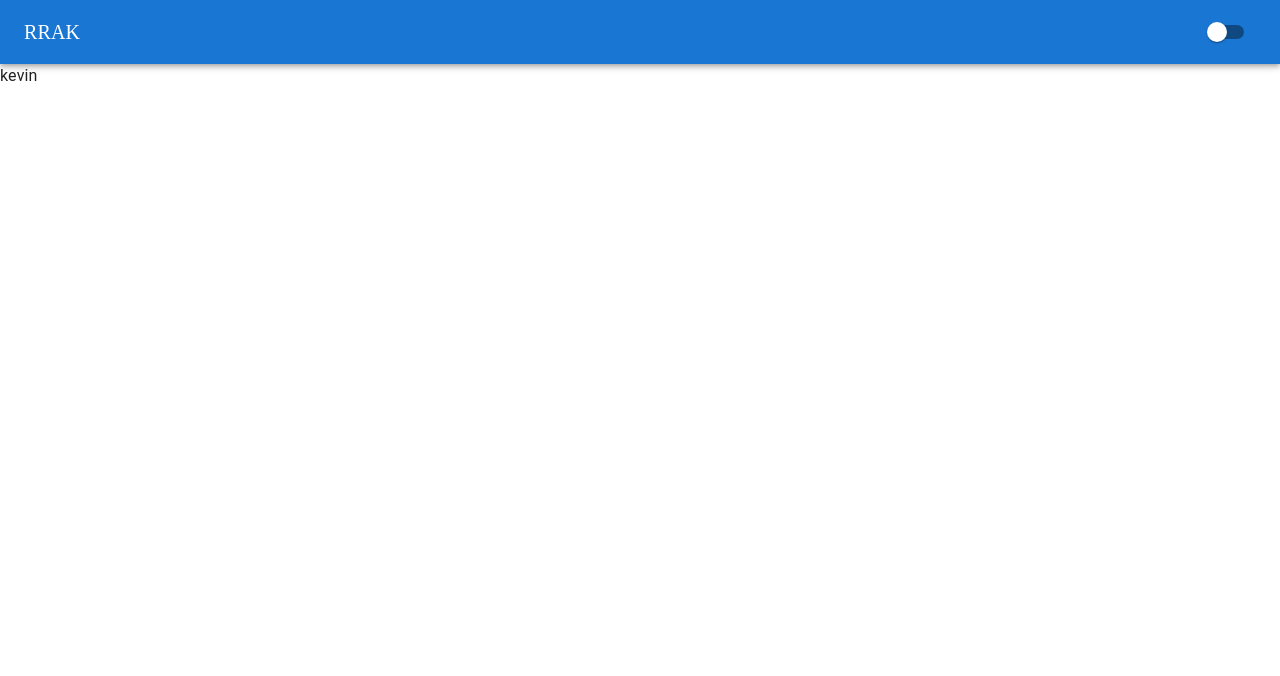
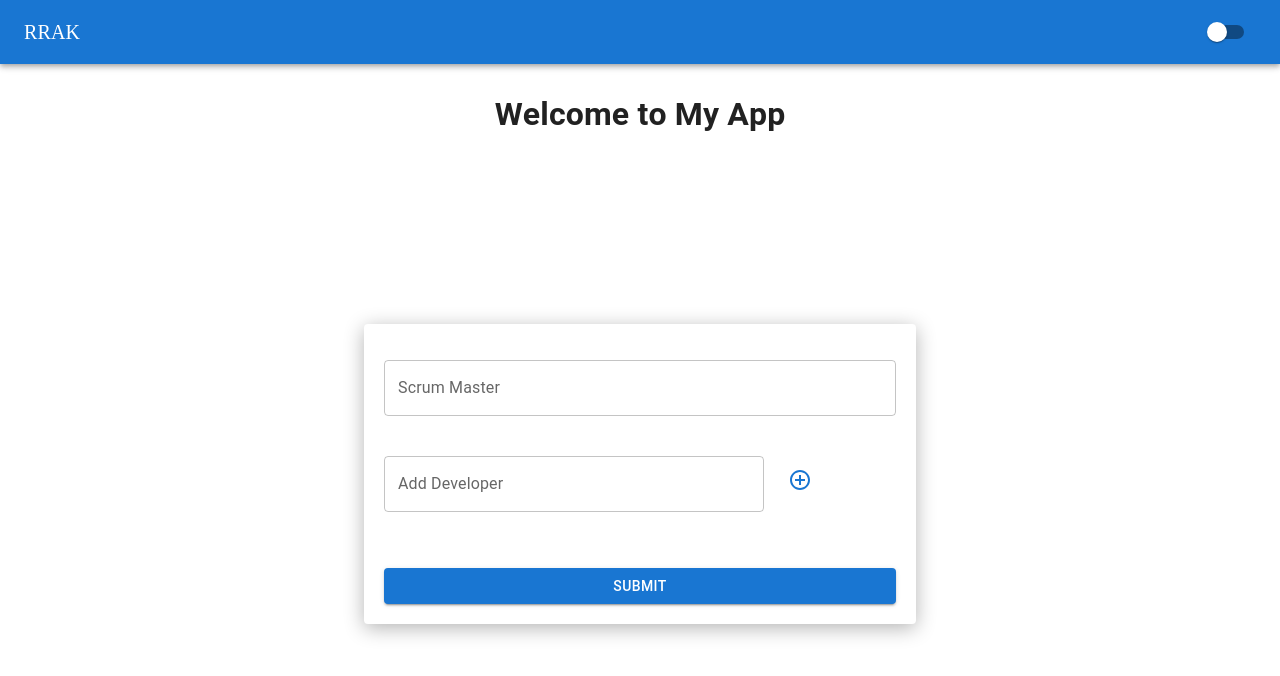
Before and after one commit to reheant/McHacks11, a React (Create React App) app in the folder client/: page / in a window 1280 px wide. Shown: the top 676 px of the page. Built offline with nearby package versions, Linux system fonts and the light colour scheme.

Commit message:
home page started

```diff
--- /dev/null
+++ b/client/src/App.css
@@ -0,0 +1,16 @@
+@keyframes slideInFromLeft {
+  0% {
+    transform: translateX(-100%);
+    opacity: 0;
+  }
+  100% {
+    transform: translateX(0);
+    opacity: 1;
+  }
+}
+
+.letter-animation {
+  display: inline-block;
+  animation: slideInFromLeft 0.5s ease-out forwards;
+  /* animation-delay will be set inline for each letter */
+}
--- a/client/src/App.js
+++ b/client/src/App.js
@@ -1,5 +1,6 @@
 import Header from './Components/Header'; // Adjust the path if your file structure is different
 import Routes from './Components/Routes';
+import './App.css';
 
 
 function App() {
--- /dev/null
+++ b/client/src/Components/AnimatedText.jsx
@@ -0,0 +1,23 @@
+import React from 'react';
+
+
+const AnimatedText = ({ text, animationClassName }) => {
+  // Split the text into letters
+  const letters = text.split('');
+
+  return (
+    <div>
+      {letters.map((letter, index) => (
+        <span
+          key={index}
+          className={animationClassName}
+          style={{ animationDelay: `${index * 0.05}s`, display: 'inline-block', whiteSpace: 'pre' }}
+        >
+          {letter === ' ' ? '\u00A0' : letter}
+        </span>
+      ))}
+    </div>
+  );
+};
+
+export default AnimatedText;
--- a/client/src/Components/Home.jsx
+++ b/client/src/Components/Home.jsx
@@ -1,11 +1,122 @@
-export default function Home() {
+import React, { useState } from "react";
+import {
+  Container,
+  TextField,
+  Button,
+  IconButton,
+  List,
+  ListItem,
+  Box,
+  ListItemText,
+  Grid,
+  Paper,
+} from "@mui/material";
+import AddCircleOutlineIcon from "@mui/icons-material/AddCircleOutline";
+import RemoveCircleOutlineIcon from "@mui/icons-material/RemoveCircleOutline";
+import AnimatedText from './AnimatedText';
 
-    return (
-      <>
-      <div>
-        kevin
-      </div>
 
-      </>
-    );
-  }
+const TeamForm = () => {
+  const [scrumMaster, setScrumMaster] = useState("");
+  const [newDeveloper, setNewDeveloper] = useState("");
+  const [developers, setDevelopers] = useState([]);
+
+  const handleScrumMasterChange = (event) => {
+    setScrumMaster(event.target.value);
+  };
+
+  const handleNewDeveloperChange = (event) => {
+    setNewDeveloper(event.target.value);
+  };
+
+  const addDeveloper = () => {
+    if (newDeveloper) {
+      setDevelopers([...developers, newDeveloper]);
+      setNewDeveloper(""); // Reset the input field
+    }
+  };
+
+  const deleteDeveloper = (index) => {
+    const updatedDevelopers = developers.filter((_, i) => i !== index);
+    setDevelopers(updatedDevelopers);
+  };
+
+  const handleSubmit = (event) => {
+    event.preventDefault();
+    // Handle form submission, probably send to your server
+    console.log("Scrum Master:", scrumMaster);
+    console.log("Developers:", developers);
+  };
+
+  return (
+    <>
+    <Box sx={{display: 'flex', justifyContent: 'center', alignItems: 'center',height:'100px'}}> <h1><AnimatedText text="Welcome to My App" animationClassName="letter-animation" /></h1></Box>
+    <Box sx={{display: 'flex', justifyContent: 'center', alignItems: 'center', height: '600px', maxHeight:"1000px"}}>
+    <Container maxWidth="sm">
+
+      <Paper sx={{ padding: "20px", marginTop: "20px",boxShadow: '0px 4px 20px rgba(0, 0, 0, 0.3)'}}>
+        <form onSubmit={handleSubmit}>
+          <Grid container spacing={2} alignItems="center">
+            <Grid item xs={12}>
+              <TextField
+                label="Scrum Master"
+                value={scrumMaster}
+                onChange={handleScrumMasterChange}
+                margin="normal"
+                fullWidth
+              />
+            </Grid>
+            <Grid item xs={9}>
+              <TextField
+                label="Add Developer"
+                value={newDeveloper}
+                onChange={handleNewDeveloperChange}
+                margin="normal"
+                fullWidth
+              />
+            </Grid>
+            <Grid item xs={3}>
+              <IconButton onClick={addDeveloper} color="primary">
+                <AddCircleOutlineIcon />
+              </IconButton>
+            </Grid>
+            <Grid item xs={12}>
+              <List>
+                {developers.map((developer, index) => (
+                  <ListItem
+                    key={index}
+                    secondaryAction={
+                      <IconButton
+                        edge="end"
+                        aria-label="delete"
+                        onClick={() => deleteDeveloper(index)}
+                      >
+                        <RemoveCircleOutlineIcon color="secondary" />
+                      </IconButton>
+                    }
+                  >
+                    <ListItemText primary={developer} />
+                  </ListItem>
+                ))}
+              </List>
+            </Grid>
+            <Grid item xs={12}>
+              <Button
+                type="submit"
+                variant="contained"
+                color="primary"
+                fullWidth
+              >
+                Submit
+              </Button>
+            </Grid>
+          </Grid>
+        </form>
+      </Paper>
+    </Container>
+    </Box>
+    </>
+  );
+};
+
+export default TeamForm;
```
